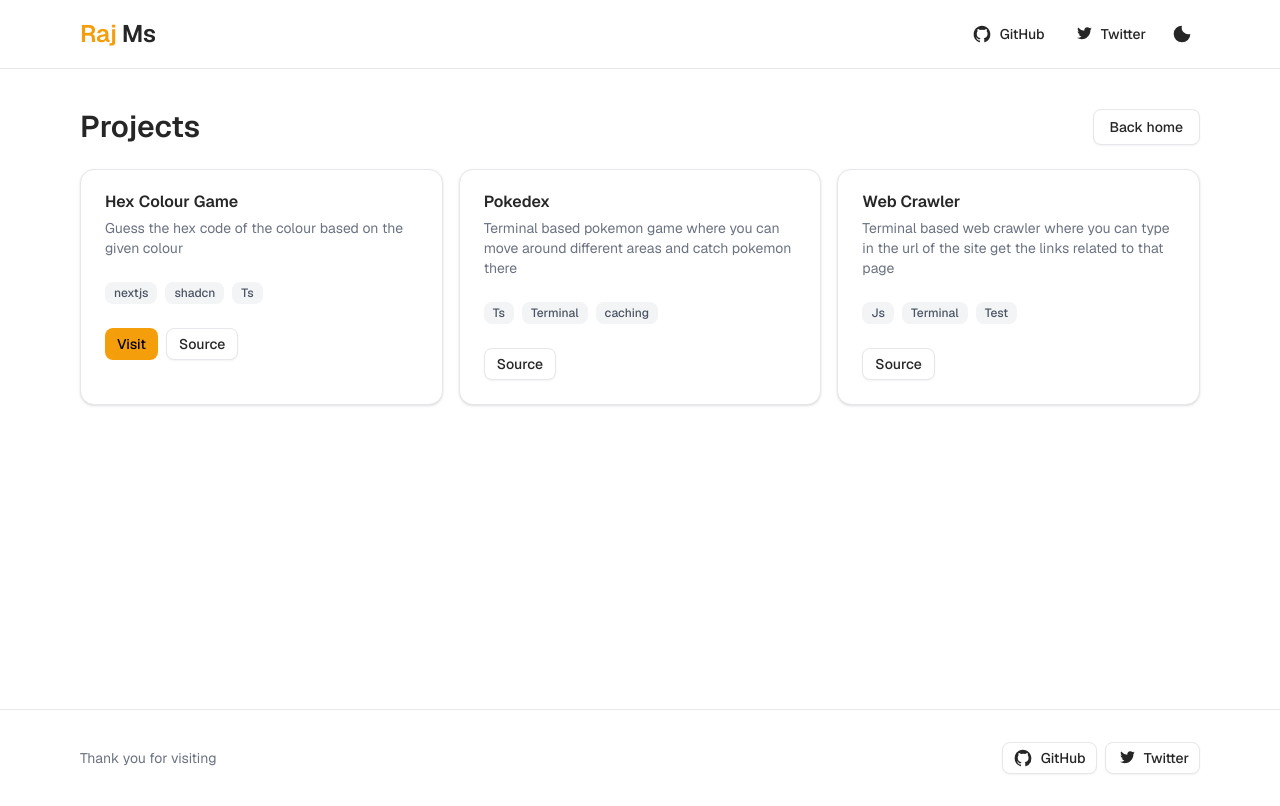
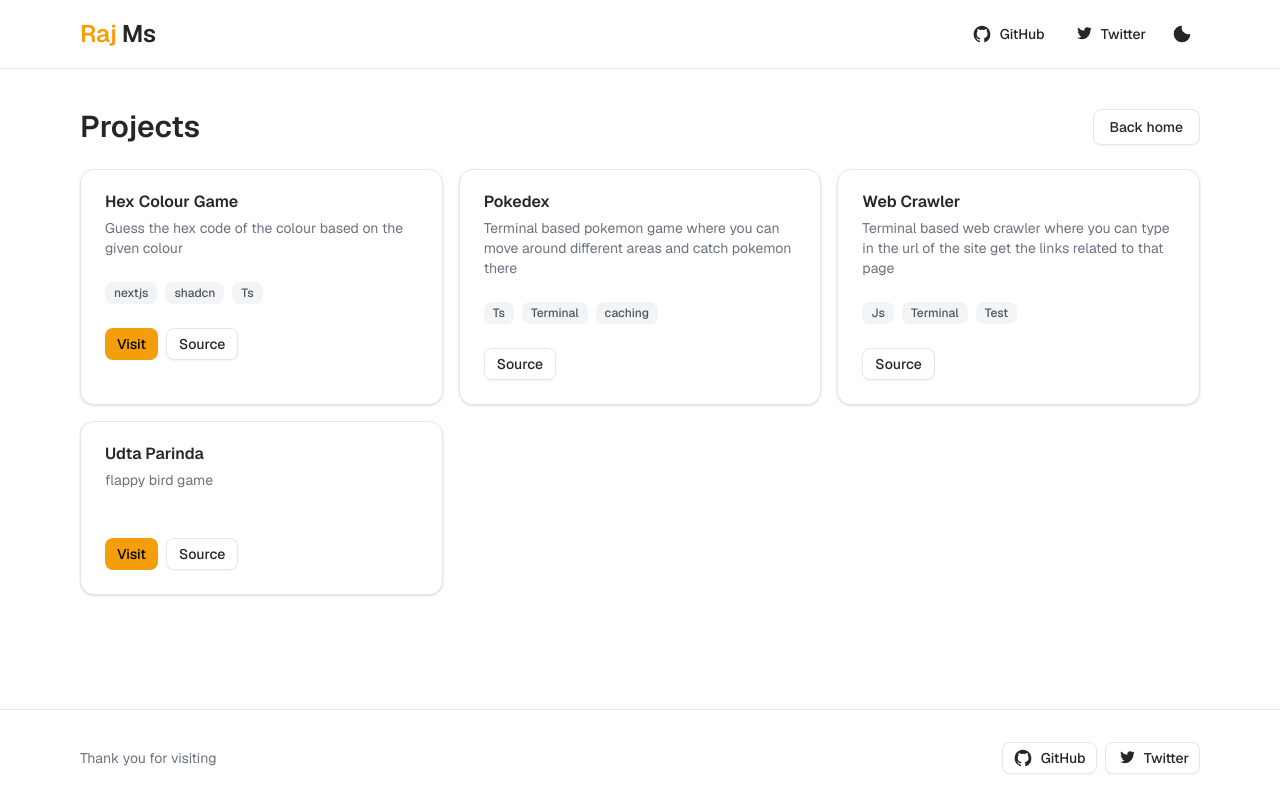
Before and after one commit to RajManish8340/Portfolio, a Next.js app: page /projects in a window 1280 px wide. Built offline with nearby package versions, Linux system fonts and the light colour scheme.

Commit message:
udta parinda project

```diff
--- a/app/page.tsx
+++ b/app/page.tsx
@@ -62,27 +62,38 @@ export default function HomePage() {
             const featuredProjects = [
               {
                 title: "Hex Colour Game",
-                description: "Guess the hex code of the colour based on the given colour",
+                description:
+                  "Guess the hex code of the colour based on the given colour",
                 liveUrl: "https://hexa-color-guessing-game.vercel.app",
-                sourceUrl: "https://github.com/RajManish8340/hexa-color-guessing",
-                tags: ["nextjs", "shadcn", "Ts"]
+                sourceUrl:
+                  "https://github.com/RajManish8340/hexa-color-guessing",
+                tags: ["nextjs", "shadcn", "Ts"],
               },
               {
                 title: "Pokedex",
-                description: "Terminal based pokemon game where you can move around different areas and catch pokemon there ",
+                description:
+                  "Terminal based pokemon game where you can move around different areas and catch pokemon there ",
                 liveUrl: "",
                 sourceUrl: "https://github.com/RajManish8340/pokedex-ts",
-                tags: ["Ts", "Terminal", "caching"]
+                tags: ["Ts", "Terminal", "caching"],
               },
               {
                 title: "Web Crawler",
-                description: "Terminal based web crawler where you can type in the url of the site get the links related to that page ",
+                description:
+                  "Terminal based web crawler where you can type in the url of the site get the links related to that page ",
                 imageAlt: "Project Three preview",
                 sourceUrl: "https://github.com/RajManish8340/webCrawlerhttp",
                 liveUrl: "",
-                tags: ["Js", "Terminal" ,"Test"]
+                tags: ["Js", "Terminal", "Test"],
               },
-            ] as const
+              {
+                title: "Udta Parinda",
+                description: "flappy bird game ",
+                sourceUrl: "https://github.com/RajManish8340/Udta-Parinda",
+                liveUrl: "https://udta-parinda.vercel.app",
+                tags: [],
+              },
+            ] as const;
 
             return featuredProjects.map((p) => (
               <Card key={p.title}>
--- a/app/projects/page.tsx
+++ b/app/projects/page.tsx
@@ -34,10 +34,16 @@ export default function ProjectsPage() {
               {
                 title: "Web Crawler",
                 description: "Terminal based web crawler where you can type in the url of the site get the links related to that page ",
-                imageAlt: "Project Three preview",
                 sourceUrl: "https://github.com/RajManish8340/webCrawlerhttp",
                 liveUrl: "",
                 tags: ["Js", "Terminal" ,"Test"]
+              },
+              {
+                title: "Udta Parinda",
+                description: "flappy bird game ",
+                sourceUrl: "https://github.com/RajManish8340/Udta-Parinda",
+                liveUrl: "https://udta-parinda.vercel.app",
+                tags: []
               },
             ] as const
 
```
